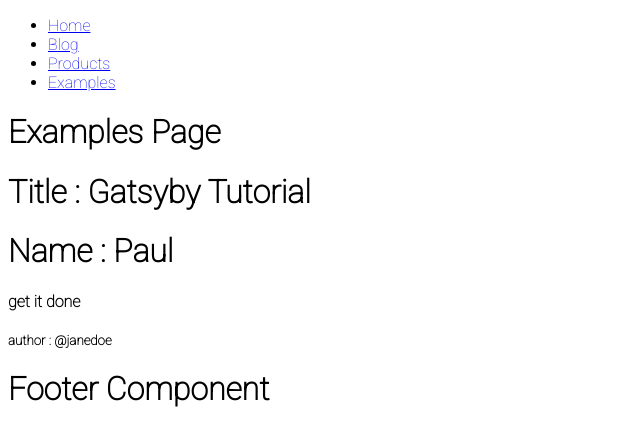
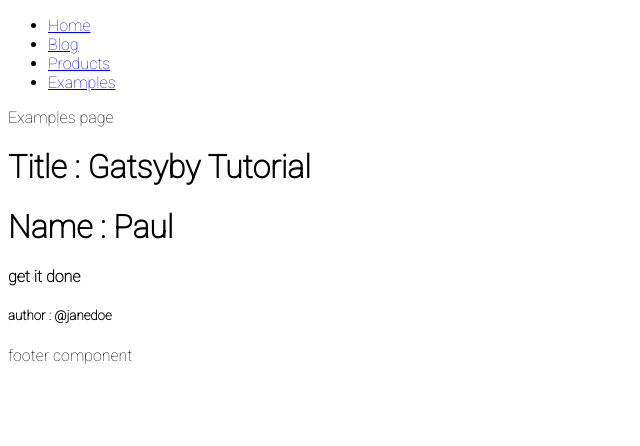
Before and after one commit to thenatural86/gatsby-tut, a Gatsby site: page /examples in a window 1280 px wide. Shown: the whole page, without its empty margins (0-640 px from the left). Built offline with nearby package versions, Linux system fonts and the light colour scheme; Gatsby itself is replaced by a stand-in of ours.

Commit message:
images added

```diff
--- a/src/components/Footer.js
+++ b/src/components/Footer.js
@@ -3,7 +3,7 @@
 const Footer = () => {
   return (
     <div>
-      <h1>footer component</h1>
+      <p>footer component</p>
     </div>
   )
 }
--- a/src/pages/examples.js
+++ b/src/pages/examples.js
@@ -12,7 +12,7 @@
   } = data
   return (
     <Layout>
-      <h1>Examples page</h1>
+      <p>Examples page</p>
       <Header />
       <HeaderStatic />
       <h5>author : {author}</h5>
```
Also changed, not shown: src/images/pexels-photo-2402239.jpeg (added), src/images/pexels-photo-3063910.jpeg (added), src/images/pexels-photo-4613878.jpeg (added).
